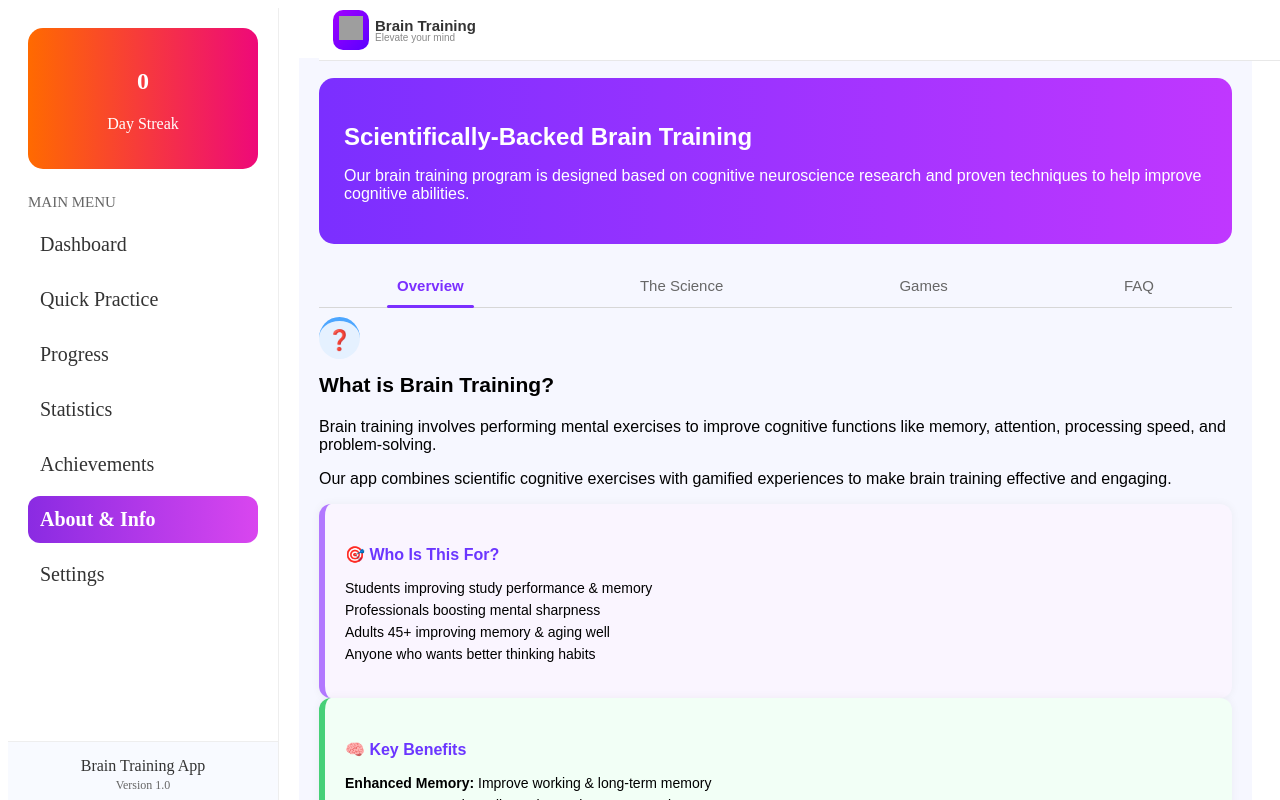
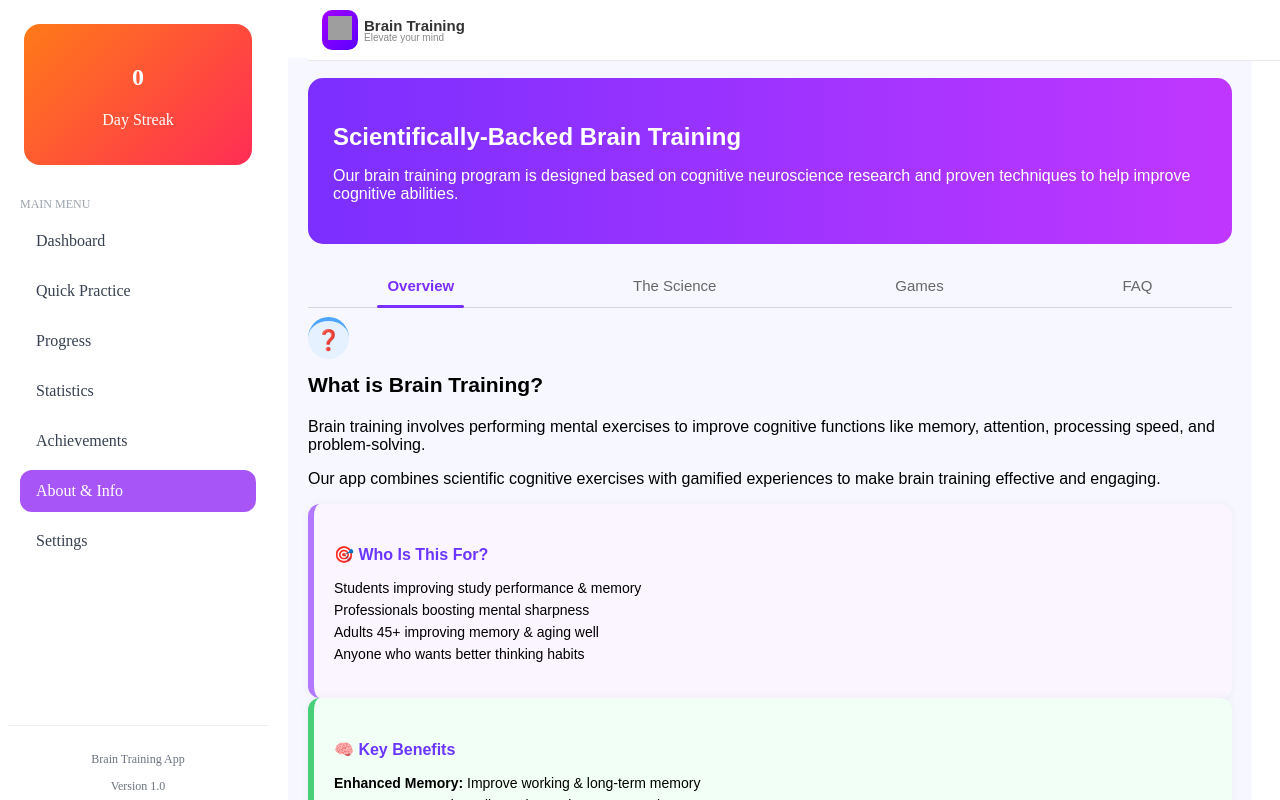
Before and after one commit to Abhinand4779/Brain-Training-Memory-Game-App, a React (Vite) app: page /about in a window 1280 px wide. Shown: the top 800 px of the page. Built offline with nearby package versions, Linux system fonts and the light colour scheme; grey boxes are pictures that could not be loaded.

Commit message:
changed are done according to the files

```diff
--- a/package.json
+++ b/package.json
@@ -10,7 +10,9 @@
     "preview": "vite preview"
   },
   "dependencies": {
+    "@heroicons/react": "^2.2.0",
     "bootstrap": "^5.3.8",
+    "lucide-react": "^0.561.0",
     "react": "^19.1.1",
     "react-bootstrap": "^2.10.10",
     "react-dom": "^19.1.1",
--- a/src/Components/Sidebar.css
+++ b/src/Components/Sidebar.css
@@ -1,71 +1,59 @@
 .sidebar {
-  width: 270px;
   height: 100vh;
-  background: #fff;
+  width: 260px;
   display: flex;
   flex-direction: column;
-  border-right: 1px solid #eee;
-  overflow: hidden;
-
+  background: #ffffff;
 }
 
-.sidebar-scroll {
-  flex: 1;
-  overflow-y: auto;
-  padding: 20px;
-
+/* ---------- FIXED TOP ---------- */
+.sidebar-top {
+  padding: 16px;
+  flex-shrink: 0;
 }
 
 .streak-card {
-  background: linear-gradient(90deg, #ff6a00, #ee0979);
+  background: linear-gradient(135deg, #ff7a18, #ff2d55);
+  color: white;
+  border-radius: 16px;
+  text-align: center;
   padding: 20px;
-  border-radius: 15px;
-  color: #fff;
-  text-align: center;
+}
 
+/* ---------- SCROLLABLE MENU ---------- */
+.sidebar-menu {
+  flex: 1;                 /* TAKE REMAINING SPACE */
+  overflow-y: auto;        /* ENABLE SCROLL */
+  padding: 0 12px;
 }
 
 .menu-title {
-  margin-top: 25px;
-  margin-bottom: 10px;
-  font-size: 15px;
-  color: #666;
+  font-size: 12px;
+  color: #9ca3af;
+  margin: 16px 0 8px;
 }
 
-
 .menu-itemi {
-  padding: 12px;
+  display: block;
+  padding: 12px 16px;
+  margin-bottom: 8px;
   border-radius: 12px;
-  margin-bottom: 8px;
-  cursor: pointer;
   text-decoration: none;
-  color: #333;
-  display: block;
-  transition: 0.2s;
-  font-size: 20px;
-
-}
-.menu-itemi.active {
-  background: linear-gradient(90deg, #8a2be2, #d946ef);
-  color: #fff;
-  font-weight: 600;
+  color: #374151;
+  font-weight: 500;
 }
 
+.menu-itemi.active {
+  background: #a855f7;
+  color: white;
+}
+
+/* ---------- FIXED BOTTOM ---------- */
 .sidebar-footer {
-   background: #f8faff;
-  padding: 15px 10px;
+  padding: 14px;
   text-align: center;
+  font-size: 12px;
+  color: #6b7280;
   border-top: 1px solid #eee;
   flex-shrink: 0;
 }
-
-.sidebar-footer p {
-  margin: 0;
-  font-weight: 500;
-  color: #333;
-}
-
-.sidebar-footer span {
-  font-size: 12px;
-  color: #666;
-}
--- a/src/Components/Sidebar.jsx
+++ b/src/Components/Sidebar.jsx
@@ -5,11 +5,17 @@ import "./Sidebar.css";
 export default function Sidebar() {
   return (
     <div className="sidebar">
-      <div className="sidebar-scroll">
+
+      {/* FIXED TOP */}
+      <div className="sidebar-top">
         <div className="streak-card">
           <h2>0</h2>
           <p>Day Streak</p>
         </div>
+      </div>
+
+      {/* SCROLLABLE MENU */}
+      <div className="sidebar-menu">
         <p className="menu-title">MAIN MENU</p>
 
         <NavLink to="/dashboard" className="menu-itemi">
@@ -32,18 +38,21 @@ export default function Sidebar() {
           Achievements
         </NavLink>
 
-        <NavLink to="/About" className="menu-itemi">
+        <NavLink to="/about" className="menu-itemi">
           About & Info
         </NavLink>
 
-        <NavLink to="/Settings" className="menu-itemi">
+        <NavLink to="/settings" className="menu-itemi">
           Settings
         </NavLink>
       </div>
+
+      {/* FIXED BOTTOM */}
       <div className="sidebar-footer">
         <p>Brain Training App</p>
         <span>Version 1.0</span>
       </div>
+
     </div>
   );
 }
--- a/src/Pages/Games.jsx
+++ b/src/Pages/Games.jsx
@@ -7,8 +7,6 @@ export default function MemoryGrid() {
   const [isShowing, setIsShowing] = useState(true);
   const [message, setMessage] = useState("");
   const [round, setRound] = useState(1);
-
-  // 🟦 Generate N random boxes (N increases each round)
   const generateRandomBoxes = (count) => {
     let nums = [];
     while (nums.length < count) {
@@ -17,10 +15,8 @@ export default function MemoryGrid() {
     }
     return nums;
   };
-
-  // 🟧 Start a new round
   const startRound = () => {
-    const random = generateRandomBoxes(round + 2); // round 1 = 3 boxes, round 2 = 4 boxes ...
+    const random = generateRandomBoxes(round + 2);
     setHighlightedBoxes(random);
     setUserSelection([]);
     setIsShowing(true);
@@ -33,9 +29,9 @@ export default function MemoryGrid() {
 
   useEffect(() => {
     startRound();
-  }, [round]);
+  }, [round ]);
 
-  // 🟩 When user clicks a box
+
   const handleSelect = (index) => {
     if (isShowing) return;
 
@@ -44,13 +40,13 @@ export default function MemoryGrid() {
     const newSelection = [...userSelection, index];
     setUserSelection(newSelection);
 
-    // User finished selecting
+
     if (newSelection.length === highlightedBoxes.length) {
       checkResult(newSelection);
     }
   };
 
-  // 🟥 Check if user selected correctly
+
   const checkResult = (selection) => {
     const correct =
       selection.sort().join(",") === highlightedBoxes.sort().join(",");
@@ -64,7 +60,7 @@ export default function MemoryGrid() {
       }
     } else {
       setMessage("❌ Wrong Pattern! Game Over. Restarting...");
-      setTimeout(() => setRound(1), 1500);
+      setTimeout(() => setRound(1), 1000);
     }
   };
 
```
Also changed, not shown: src/Pages/LoginPage.jsx (+2 -6 lines), 1 other file (tests, documents, lock files or other folders).
